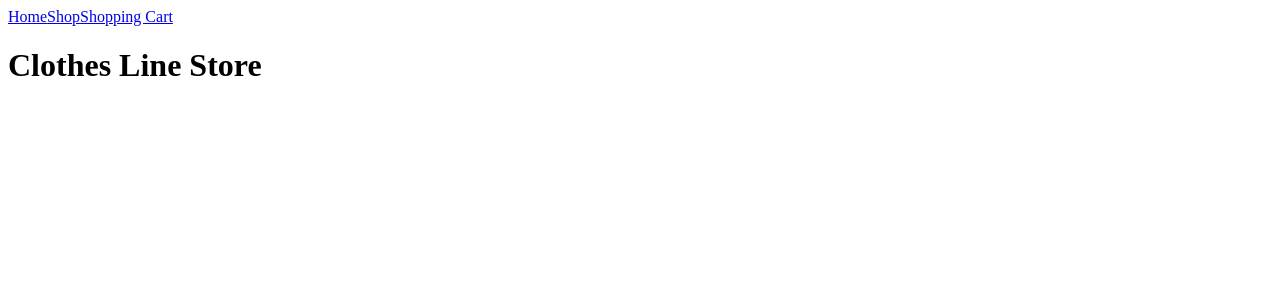
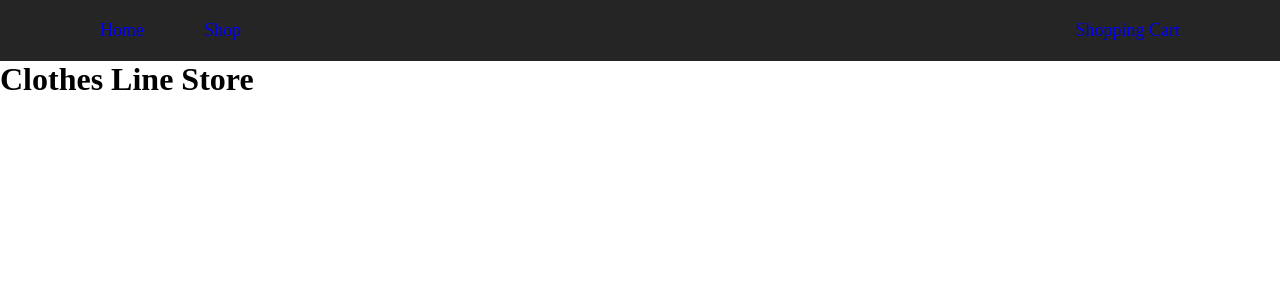
Before and after one commit to alejandrodriguez/clothes-line, a React (Create React App) app: page / in a window 1280 px wide. Shown: the top 300 px of the page. Built offline with nearby package versions, Linux system fonts and the light colour scheme.

Commit message:
Added functionality to show number of items in cart. Added basic styling for navbar

```diff
--- a/src/App.js
+++ b/src/App.js
@@ -76,17 +76,16 @@ function App() {
                 updatedProducts[index].quantityInCart - 1;
         }
         setProducts(updatedProducts);
-        console.log(updatedProducts[index].quantityInCart);
     }
 
     function getProductsInCart() {
-        return products.filter(product => product.quantityInCart > 0);
+        return products.filter(product => product.quantityInCart > 0).length;
     }
 
     return (
         <BrowserRouter>
             <div className="App">
-                <Navbar />
+                <Navbar productsInCart={getProductsInCart()} />
                 <Routes>
                     <Route path="/" element={<Home />} />
                     <Route
--- a/src/components/Navbar.js
+++ b/src/components/Navbar.js
@@ -1,11 +1,14 @@
 import { NavLink } from "react-router-dom";
 
-function Navbar() {
+function Navbar(props) {
     return (
         <nav>
             <NavLink to="/">Home</NavLink>
             <NavLink to="/shop">Shop</NavLink>
-            <NavLink to="/checkout">Shopping Cart</NavLink>
+            <div className="cart-icon">
+                <NavLink to="/checkout">Shopping Cart</NavLink>
+                {props.productsInCart > 0 && props.productsInCart}
+            </div>
         </nav>
     );
 }
--- a/src/style.css
+++ b/src/style.css
@@ -1,5 +1,35 @@
+* {
+    margin: 0;
+    padding: 0;
+    box-sizing: border-box;
+}
+
 img {
     width: 500px;
     height: 500px;
     object-fit: cover;
 }
+
+nav {
+    display: flex;
+    justify-content: space-around;
+    align-items: center;
+    gap: 60px;
+    padding: 20px 100px;
+    background-color: rgb(37, 37, 37);
+    color: white;
+    font-size: 18px;
+}
+
+nav a {
+    text-decoration: none;
+}
+
+nav a:visited {
+    color: white;
+}
+
+.cart-icon {
+    flex: 1;
+    text-align: right;
+}
```
